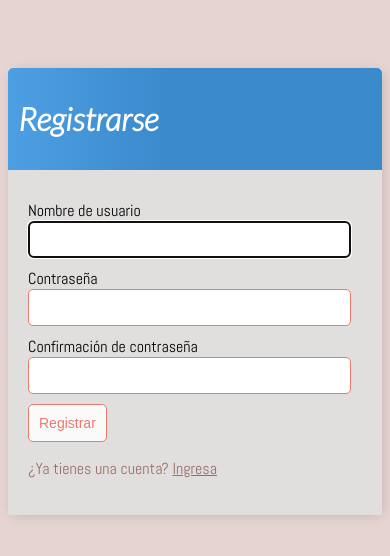
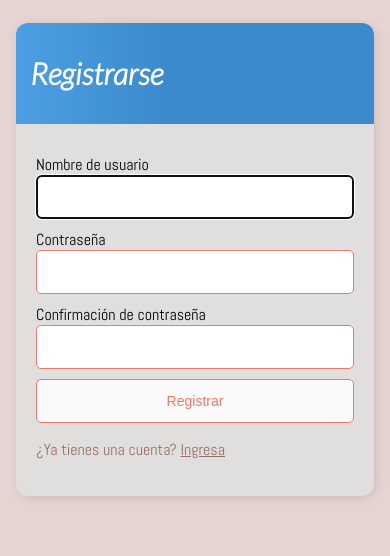
Before and after one commit to ExeDevCentral/proyectopython01, a Django app: page /registro/ in a window 390 px wide. Shown: the top 556 px of the page. Run offline with Django 4.2, Linux system fonts and the light colour scheme.

Commit message:
feat(mobile): add viewport meta, fix CSS syntax, and add mobile touch controls

```diff
--- a/base/templates/base/principal.html
+++ b/base/templates/base/principal.html
@@ -1,6 +1,7 @@
 <!DOCTYPE html>
 <html lang="es">
 <head>
+    <meta name="viewport" content="width=device-width, initial-scale=1.0">
     <meta charset="UTF-8">
     <title>Lista de Pendientes</title>
     <link rel="preconnect" href="https://fonts.googleapis.com">
@@ -136,7 +137,42 @@
         .cuerpo-tarjeta {
             padding: 20px;
         }
-    }
+
+        /* Mobile Responsive Adjustments */
+        @media (max-width: 600px) {
+            body {
+                padding-top: 15px;
+                padding-left: 8px;
+                padding-right: 8px;
+            }
+            .container {
+                max-width: 100%;
+                border-radius: 12px;
+                overflow: hidden;
+            }
+            .barra-superior {
+                padding: 12px 14px;
+                font-size: 0.95rem;
+            }
+            .envoltorio-tarea {
+                padding: 14px 12px;
+            }
+            input[type=text],
+            input[type=password],
+            textarea {
+                width: 100% !important;
+                box-sizing: border-box;
+                min-height: 44px;
+                font-size: 16px;
+            }
+            .boton {
+                width: 100%;
+                min-height: 44px;
+                display: block;
+                text-align: center;
+                box-sizing: border-box;
+            }
+        }
 
     </style>
 </head>
```
